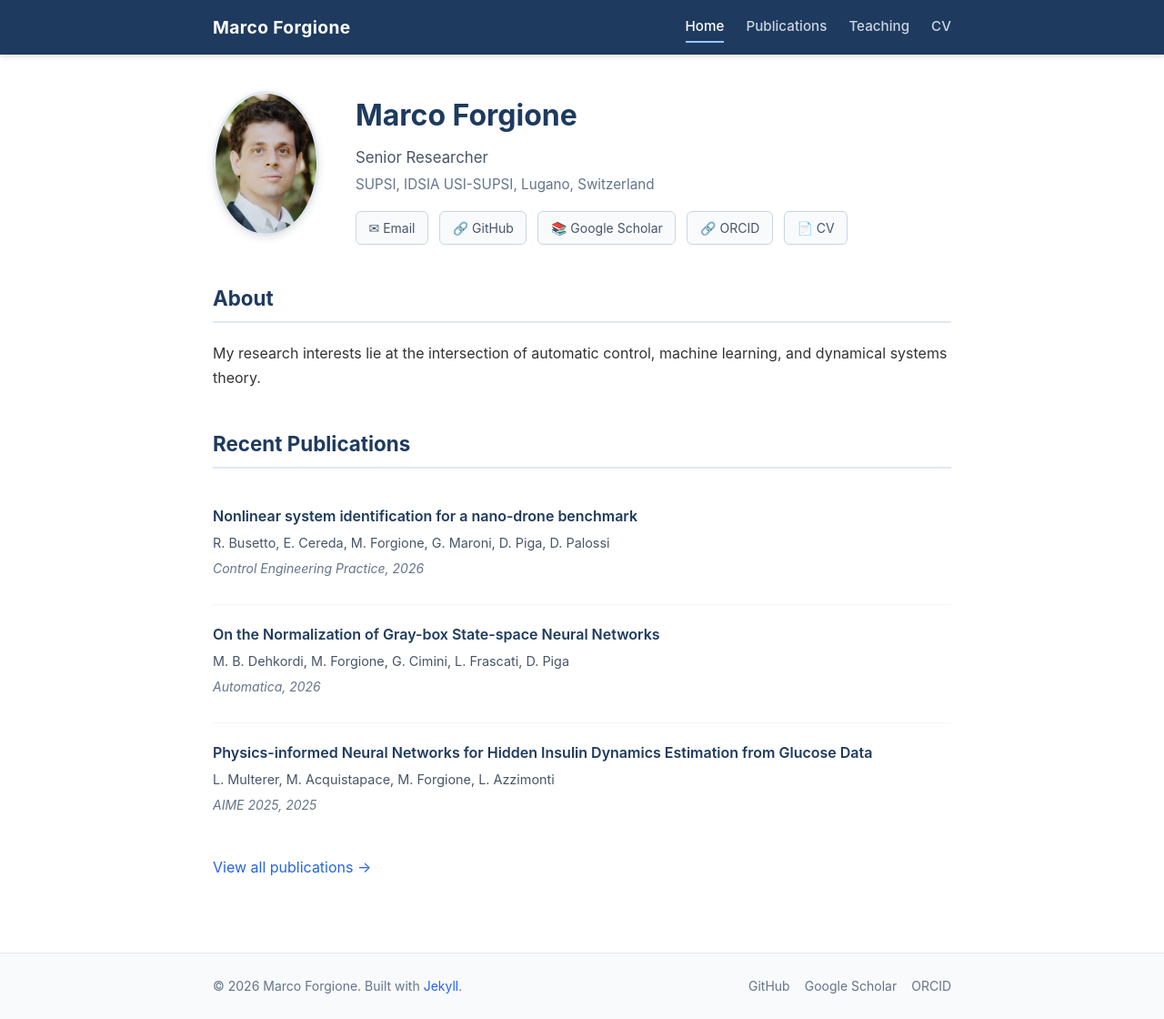
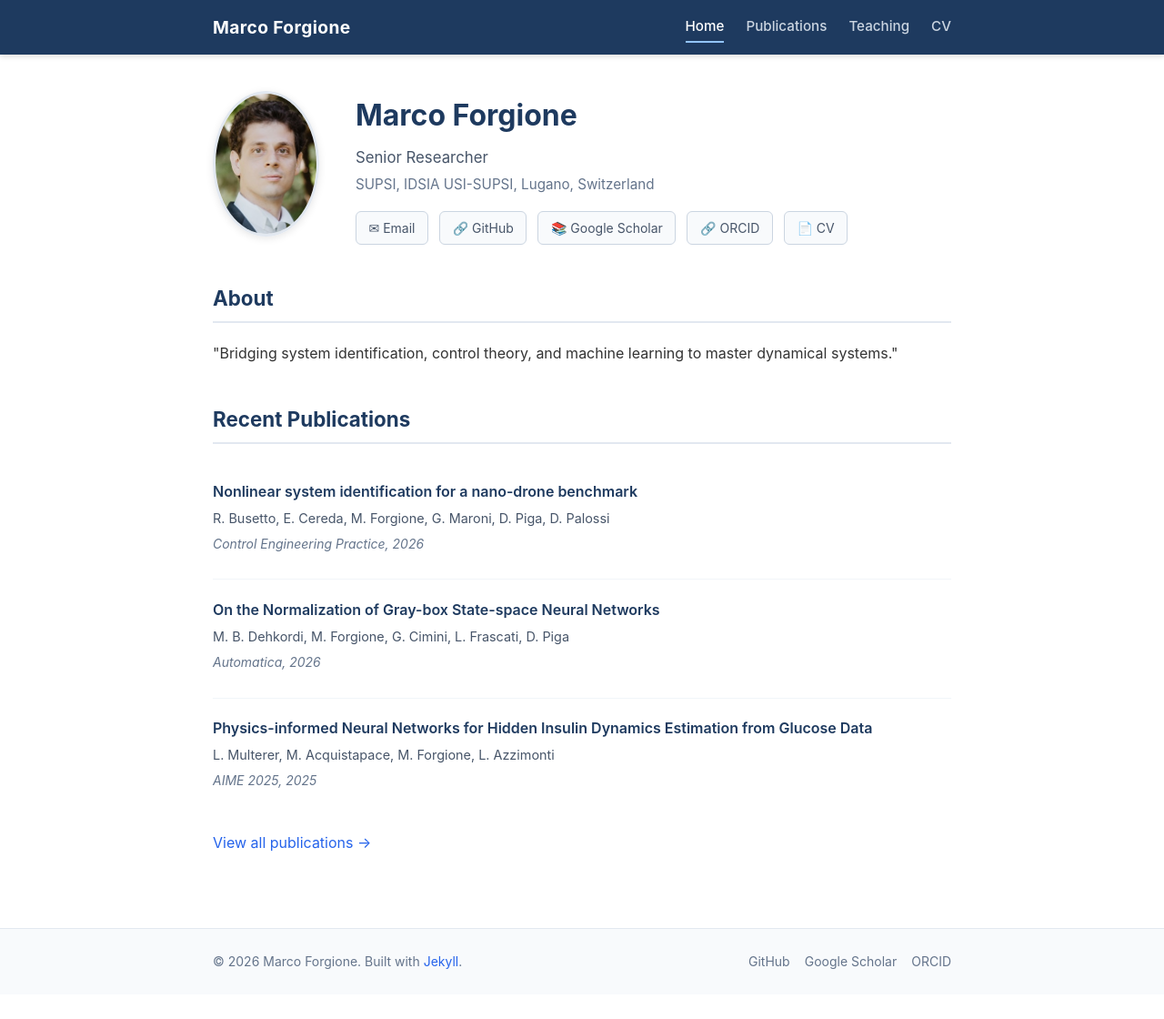
Before and after one commit to forgi86/forgi86.github.io, a Jekyll site: the page built from index.md, in a window 1280 px wide. Shown: the whole page at 91% size. Built offline with Jekyll 4.4.1, drawn with Linux system fonts in a browser that asks for light colours; after the commit the page ends 1093 px from its top, so only the background shows below that.

Commit message:
punchy oneliner

```diff
--- a/_config.yml
+++ b/_config.yml
@@ -9,7 +9,7 @@ author:
   position: "Senior Researcher"
   institution: "SUPSI, IDSIA USI-SUPSI, Lugano, Switzerland"
   bio: >
-    My research interests lie at the intersection of automatic control, machine learning, and dynamical systems theory.
+    "Bridging system identification, control theory, and machine learning to master dynamical systems."
   avatar: "/assets/images/myself.jpg"
   google_scholar: "https://scholar.google.com"
   github: "https://github.com/forgi86"
```
